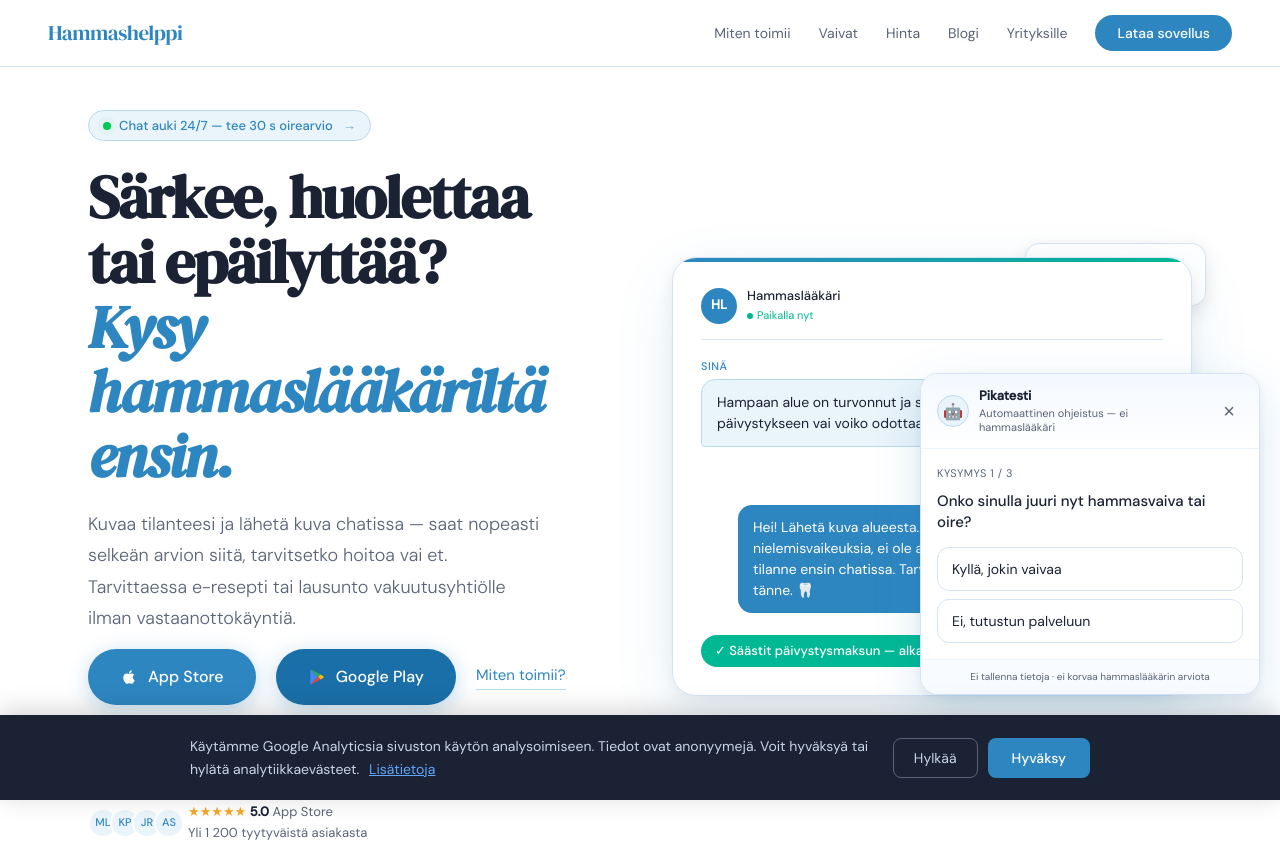
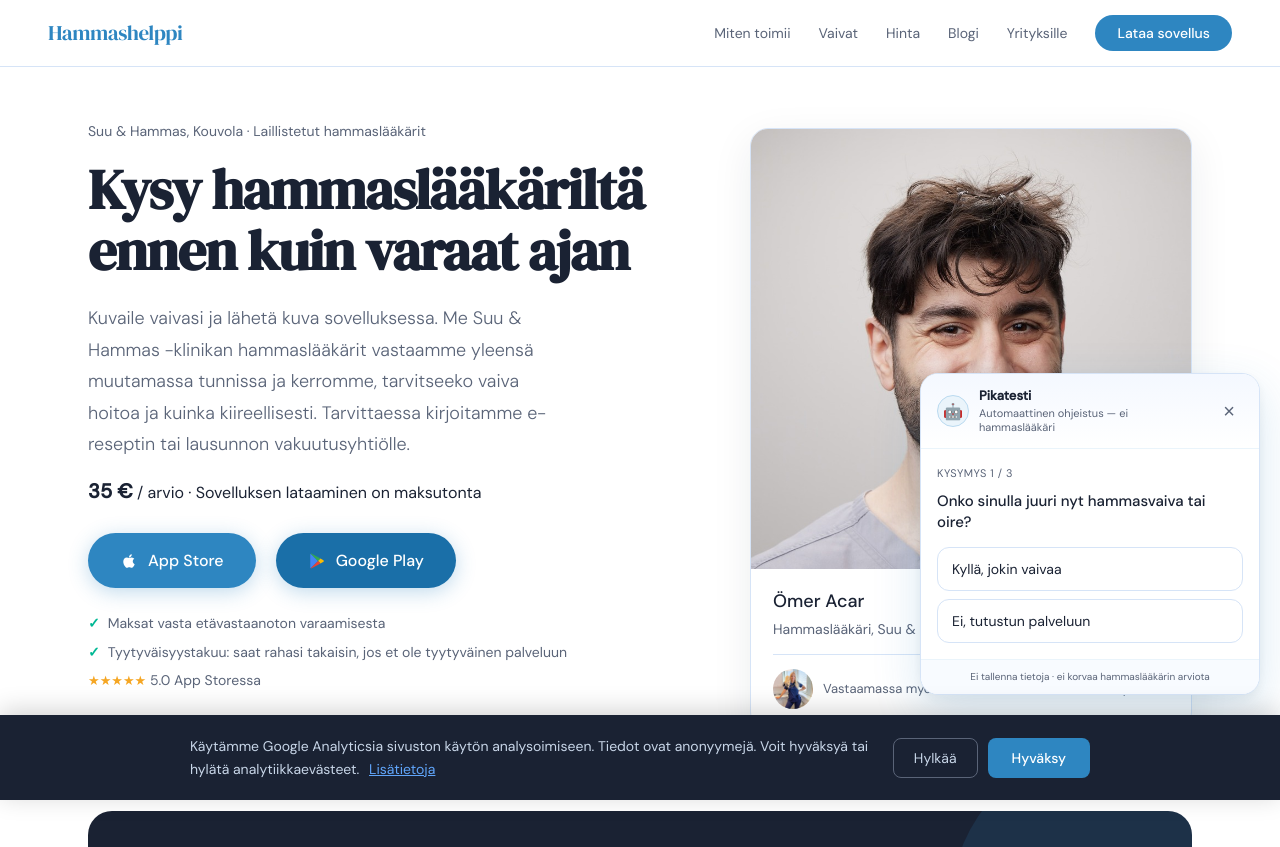
Before and after one commit to omeracar89/hammashelppi, a plain HTML site: page index.html in a window 1280 px wide. Shown: the top 847 px of the page. Drawn offline with Linux system fonts and the light colour scheme.

Commit message:
Uusi hero: oikea hammaslääkäri ja klinikka mallichatin tilalle
- Hero-osion keksitty chat-ikkuna, nimikirjainpallot ja kelluva takuumerkki korvattu
  Ömer Acarin kuvalla ja nimellä sekä maininnalla Suu & Hammas -klinikasta
- Otsikko ilman kursiivia sinistä loppuosaa, rauhallisempi teksti
- Oirearvio säilyy tekstilinkkinä; mobiilissa hammaslääkärikortti ensimmäisenä
  ja kauppapainikkeet rinnakkain

Co-Authored-By: Claude Opus 5.5 <noreply@anthropic.com>
Claude-Session: https://claude.ai/code/session_01AXH7kuXj2v4hJCHiaEuL1C

```diff
--- a/index.html
+++ b/index.html
@@ -56,7 +56,24 @@
   .nav-cta{background:var(--blue)!important;color:var(--white)!important;padding:9px 22px!important;border-radius:100px!important;font-weight:500!important;transition:background .2s!important;}
   .nav-cta:hover{background:var(--blue-dark)!important;color:var(--white)!important;}
 
-  .hero{min-height:100vh;display:grid;grid-template-columns:1fr 1fr;align-items:center;padding:110px 48px 72px;gap:64px;max-width:1200px;margin:0 auto;}
+  .hero{display:grid;grid-template-columns:1.15fr .85fr;align-items:center;padding:120px 48px 72px;gap:64px;max-width:1200px;margin:0 auto;}
+  .hero-kicker{font-size:14px;color:var(--ink-soft);margin-bottom:18px;}
+  .hero .hero-text h1{font-size:clamp(36px,4.6vw,56px);letter-spacing:-1.2px;margin-bottom:22px;}
+  .hero-price{font-size:16px;color:var(--ink);margin:6px 0 26px;}
+  .hero-price strong{font-size:20px;}
+  .hero-facts{list-style:none;margin-top:24px;font-size:14px;color:var(--ink-soft);display:grid;gap:6px;}
+  .hero-facts li::before{content:'✓';color:var(--accent);font-weight:600;margin-right:8px;}
+  .hero-facts .stars{font-size:13px;}
+  .hero-facts li:last-child::before{content:none;}
+  .hero-triage{margin-top:22px;background:none;border:none;padding:0;font:inherit;font-size:15px;color:var(--blue);cursor:pointer;text-decoration:underline;text-underline-offset:3px;text-decoration-color:var(--blue-mid);text-align:left;}
+  .hero-triage:hover{text-decoration-color:var(--blue);}
+  .doc-card{margin:0;background:var(--white);border:1px solid var(--rule);border-radius:18px;overflow:hidden;box-shadow:0 12px 40px rgba(26,34,51,.08);}
+  .doc-photo{display:block;width:100%;height:auto;aspect-ratio:1/1;object-fit:cover;}
+  .doc-card figcaption{padding:18px 22px 20px;}
+  .doc-name{font-size:18px;font-weight:500;color:var(--ink);}
+  .doc-role{font-size:14px;color:var(--ink-soft);margin-top:2px;}
+  .doc-also{display:flex;align-items:center;gap:10px;margin-top:14px;padding-top:14px;border-top:1px solid var(--rule);font-size:13px;color:var(--ink-soft);}
+  .doc-also img{width:40px;height:40px;border-radius:50%;object-fit:cover;flex-shrink:0;}
   .hero-eyebrow{display:inline-flex;align-items:center;gap:8px;background:var(--blue-light);color:var(--blue);font-size:13px;font-weight:500;padding:6px 14px;border-radius:100px;margin-bottom:24px;border:1px solid var(--blue-mid);font-family:inherit;cursor:pointer;transition:background .15s,border-color .15s,transform .1s;}
   .hero-eyebrow:hover{background:#DDEBF7;border-color:var(--blue);}
   .hero-eyebrow:active{transform:scale(.98);}
@@ -195,7 +212,17 @@
     nav{padding:14px 20px;}
     .nav-links{display:none;}
     .hero{grid-template-columns:1fr;padding:90px 20px 52px;gap:36px;}
-    .hero-visual{order:-1;}
+    .hero-kicker{display:none;}
+    .doc-card{order:-1;display:flex;align-items:center;gap:14px;padding:12px 14px;border-radius:14px;box-shadow:none;}
+    .doc-photo{width:64px;height:64px;border-radius:50%;flex-shrink:0;}
+    .doc-card figcaption{padding:0;}
+    .doc-name{font-size:16px;}
+    .doc-role{font-size:13px;}
+    .doc-also{margin-top:6px;padding-top:0;border-top:none;font-size:12px;}
+    .doc-also img{width:22px;height:22px;}
+    .hero .hero-sub{font-size:16px;line-height:1.65;}
+    .hero-actions{gap:10px;}
+    .hero-actions .btn-primary{flex:1;justify-content:center;padding:14px 12px;font-size:15px;}
     .value-inner,section,.testimonials-inner{padding:56px 20px;}
     .value-grid,.steps{grid-template-columns:1fr;}
     .conditions-grid{grid-template-columns:repeat(2,1fr);}
@@ -225,53 +252,37 @@
 </nav>
 
 <div class="hero">
-  <div>
-    <button type="button" class="hero-eyebrow" onclick="if(window.triageOpen)window.triageOpen('hero_eyebrow');"><span class="eyebrow-dot" aria-hidden="true"></span>Chat auki 24/7 — tee 30 s oirearvio<span class="eyebrow-arrow" aria-hidden="true">→</span></button>
-    <h1>Särkee, huolettaa<br>tai epäilyttää?<br><em>Kysy hammaslääkäriltä ensin.</em></h1>
-    <p class="hero-sub">Kuvaa tilanteesi ja lähetä kuva chatissa — saat nopeasti selkeän arvion siitä, tarvitsetko hoitoa vai et. Tarvittaessa e-resepti tai lausunto vakuutusyhtiölle ilman vastaanottokäyntiä.</p>
+  <div class="hero-text">
+    <p class="hero-kicker">Suu &amp; Hammas, Kouvola · Laillistetut hammaslääkärit</p>
+    <h1>Kysy hammaslääkäriltä ennen kuin varaat ajan</h1>
+    <p class="hero-sub">Kuvaile vaivasi ja lähetä kuva sovelluksessa. Me Suu &amp; Hammas -klinikan hammaslääkärit vastaamme yleensä muutamassa tunnissa ja kerromme, tarvitseeko vaiva hoitoa ja kuinka kiireellisesti. Tarvittaessa kirjoitamme e-reseptin tai lausunnon vakuutusyhtiölle.</p>
+    <p class="hero-price"><strong>35 €</strong> / arvio · Sovelluksen lataaminen on maksutonta</p>
 
     <div class="hero-actions">
       <a href="https://apps.apple.com/fi/app/hammashelppi/id1582456029" target="_blank" class="btn-primary" data-loc="hero"><svg width="18" height="20" viewBox="0 0 24 24" fill="currentColor" aria-hidden="true"><path d="M17.05 20.28c-.98.95-2.05.8-3.08.35-1.09-.46-2.09-.48-3.24 0-1.44.62-2.2.44-3.06-.35C2.79 15.25 3.51 7.59 9.05 7.31c1.35.07 2.29.74 3.08.8 1.18-.24 2.31-.93 3.57-.84 1.51.12 2.65.72 3.4 1.8-3.12 1.87-2.38 5.98.48 7.13-.57 1.5-1.31 2.99-2.54 4.09zM12 7.25c-.15-2.23 1.66-4.07 3.74-4.25.29 2.58-2.34 4.5-3.74 4.25z"/></svg> App Store</a>
       <a href="https://play.google.com/store/apps/details?id=fi.suujahammas.hammashelppi&hl=fi" target="_blank" class="btn-primary" style="background:var(--blue-dark);" data-loc="hero"><svg width="18" height="20" viewBox="0 0 24 24" aria-hidden="true"><path fill="#4285F4" d="M3.6 2.3 13.4 12 3.6 21.7c-.4-.3-.6-.7-.6-1.2V3.5c0-.5.2-.9.6-1.2z"/><path fill="#34A853" d="M16.7 8.7 13.4 12 3.6 2.3c.2-.1.5-.2.7-.2.2 0 .4 0 .6.1z"/><path fill="#FBBC04" d="M20.6 11.1 16.7 8.7 13.4 12l3.3 3.3 3.9-2.2c.7-.4.7-1.4 0-1.8z"/><path fill="#EA4335" d="M16.7 15.3 13.4 12l-9.8 9.7c.2.1.5.2.7.2.2 0 .4 0 .6-.1z"/></svg> Google Play</a>
-      <a href="#miten" class="btn-ghost">Miten toimii?</a>
     </div>
-    <div style="margin-top:14px;font-size:13px;color:var(--ink-soft);display:flex;align-items:center;gap:14px;flex-wrap:wrap;">
-      <span>✓ Sovelluksen lataaminen maksutonta</span>
-      <span>✓ Maksat vasta etävastaanoton varaamisesta</span>
-      <span>✓ Tyytyväisyystakuu: saat rahasi takaisin, jos et ole tyytyväinen palveluun</span>
-    </div>
-    <div class="hero-trust">
-      <div class="trust-avatars">
-        <div class="trust-avatar">ML</div>
-        <div class="trust-avatar">KP</div>
-        <div class="trust-avatar">JR</div>
-        <div class="trust-avatar">AS</div>
-      </div>
-      <div>
-        <div class="stars">★★★★★ <span style="color:var(--ink);font-weight:600;">5.0</span> <span style="color:var(--ink-soft);font-weight:400;">App Store</span></div>
-        <div>Yli 1 200 tyytyväistä asiakasta</div>
-      </div>
-    </div>
+
+    <ul class="hero-facts">
+      <li>Maksat vasta etävastaanoton varaamisesta</li>
+      <li>Tyytyväisyystakuu: saat rahasi takaisin, jos et ole tyytyväinen palveluun</li>
+      <li><span class="stars">★★★★★</span> 5.0 App Storessa</li>
+    </ul>
+
+    <button type="button" class="hero-triage" onclick="if(window.triageOpen)window.triageOpen('hero_link');">Epävarma, tarvitsetko hammaslääkäriä? Tee 30 sekunnin oirearvio →</button>
   </div>
 
-  <div class="hero-visual">
-    <div class="floating-badge"><svg width="22" height="22" viewBox="0 0 24 24" fill="none" stroke="currentColor" stroke-width="1.75" stroke-linecap="round" stroke-linejoin="round" aria-hidden="true" style="color:var(--blue);flex-shrink:0;"><path d="M12 22s8-4 8-10V5l-8-3-8 3v7c0 6 8 10 8 10z"/><path d="m9 12 2 2 4-4"/></svg><div><div style="font-size:11px;color:var(--ink-soft)">Tyytyväisyystakuu</div><div>100% rahat takaisin</div></div></div>
-    <div class="phone-card">
-      <div class="card-header">
-        <div class="card-avatar">HL</div>
-        <div>
-          <div style="font-size:13px;font-weight:500">Hammaslääkäri</div>
-          <div class="card-status"><span class="status-dot"></span>Paikalla nyt</div>
-        </div>
+  <figure class="hero-visual doc-card">
+    <img class="doc-photo" src="/omer.jpeg" alt="Hammaslääkäri Ömer Acar" width="800" height="800">
+    <figcaption>
+      <div class="doc-name">Ömer Acar</div>
+      <div class="doc-role">Hammaslääkäri, Suu &amp; Hammas, Kouvola</div>
+      <div class="doc-also">
+        <img src="/riikka.jpeg" alt="" width="40" height="40">
+        <span>Vastaamassa myös hammaslääkäri Riikka Tanhuanpää</span>
       </div>
-      <div class="chat-label">Sinä</div>
-      <div class="chat-bubble">Hampaan alue on turvonnut ja särkee. Pitääkö mennä päivystykseen vai voiko odottaa?</div>
-      <div class="chat-time">Tänään 22:14</div>
-      <div class="chat-label" style="text-align:right">Hammaslääkäri</div>
-      <div class="chat-bubble reply">Hei! Lähetä kuva alueesta. Jos ei kuumetta eikä nielemisvaikeuksia, ei ole akuuttia kiirettä — selvitetään tilanne ensin chatissa. Tarvittaessa kirjoitan reseptin suoraan tänne. 🦷</div>
-      <div class="price-tag">✓ Säästit päivystysmaksun — alkaen 35 €</div>
-    </div>
-  </div>
+    </figcaption>
+  </figure>
 </div>
 
 <!-- VERTAILU -->
```
